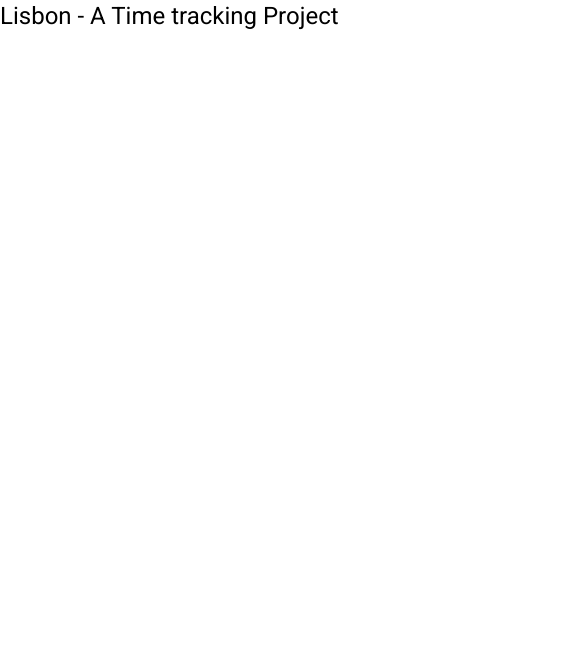
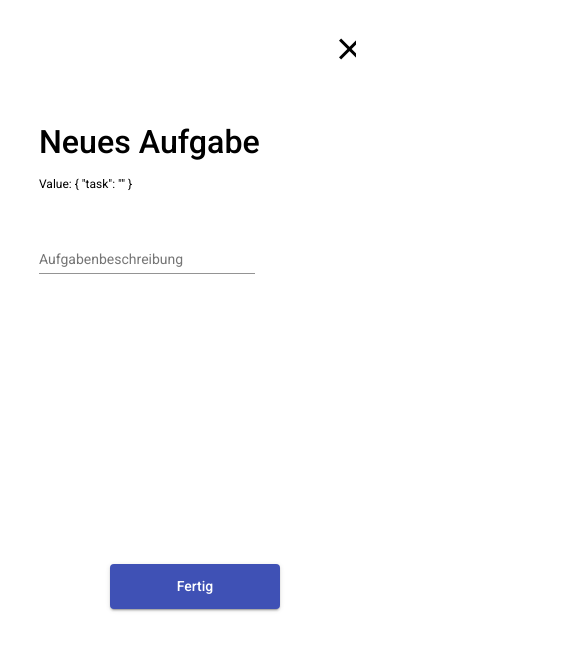
Before and after one commit to lks95/timetracking, an Angular app in the folder frontend/: page / in a window 390 px wide. Shown: the top 650 px of the page, 585 px wide, since content can reach past the window. Built offline with nearby package versions, Linux system fonts and the light colour scheme.

Commit message:
added create-task component
styles not done yet // services not implemented // button functions not implemented // view only// not responsive

```diff
--- a/frontend/src/app/app.component.html
+++ b/frontend/src/app/app.component.html
@@ -1,4 +1 @@
-<h1>Lisbon - A Time tracking Project</h1>
-<!-- TODO Add here app's overall frame (e.g. navigation bar, frame layout) -->
-<!-- Router outlet acts as a placeholder for the laoded route -->
-<router-outlet></router-outlet>
+<newtask></newtask>
--- /dev/null
+++ b/frontend/src/app/components/new-task/new-task.component.html
@@ -0,0 +1,34 @@
+<html>
+<form [formGroup]="myForm">
+
+  <button mat-icon-button id="iconbutton" (click)="onClickClose()">
+    <mat-icon id="iconsize">close</mat-icon>
+  </button>
+
+
+  <p></p>
+  <h2>Neues Aufgabe</h2>
+
+  <div id="valuepc">
+    <span>Value: {{ myForm.value | json }}</span>
+  </div>
+
+  <p></p>
+
+
+  <div id="inputs">
+    <mat-form-field class="tasknameinput">
+      <mat-label class="tasklabel">Aufgabenbeschreibung</mat-label>
+      <input matInput placeholder="Aufgabenbeschreibung" formControlName="task">
+    </mat-form-field>
+  </div>
+
+
+  <div id="container">
+    <div class="centering-button">
+      <button mat-raised-button color="primary" id="button" (click)="onClickFinish()">Fertig</button>
+    </div>
+  </div>
+</form>
+
+</html>
--- /dev/null
+++ b/frontend/src/app/components/new-task/new-task.component.scss
@@ -0,0 +1,61 @@
+h2{
+  text-align: left;
+  margin-left: 10%;
+  font-size: 230%;
+  margin-top: 15%;
+}
+
+#valuepc{
+  text-align: left;
+  font-size: 12px;
+  margin-left: 10%;
+}
+
+mat-form-field{
+  text-align: center;
+}
+
+.tasknameinput{
+  width: 37%;
+  margin-bottom: 5%;
+  margin-top: 5%;
+}
+
+.tasklabel{
+  float: left;
+}
+
+#inputs{
+  text-align: left;
+  margin-left: 10%;
+  width: 150%;
+}
+
+#container{
+  height: 375px;
+  width: auto;
+  display: flex;
+
+  align-items: center;
+  justify-content: center;
+}
+
+.centering-button {
+  margin-top: 40%;
+  -ms-transform: translate(-50%, -50%);
+}
+
+#button {
+  height: 45px;
+  width: 170px;
+}
+
+#iconbutton{
+  display: flex;
+  margin-left: 85%;
+  margin-top: 7%;
+}
+
+#iconsize{
+  font-size: 36px;
+}
--- /dev/null
+++ b/frontend/src/app/components/new-task/new-task.component.ts
@@ -0,0 +1,27 @@
+import { Component, OnInit } from '@angular/core';
+import {FormBuilder, FormGroup} from '@angular/forms';
+
+
+@Component({
+  selector: 'newtask',
+  templateUrl: './new-task.component.html',
+  styleUrls: ['./new-task.component.scss']
+})
+
+export class NewTaskComponent implements OnInit{
+
+  myForm: FormGroup;
+
+  constructor(private fb: FormBuilder) {
+  }
+  ngOnInit() {
+    this.myForm = this.fb.group({
+      task: ''
+    });
+    this.myForm.valueChanges.subscribe(console.log);
+  }
+  onClickFinish(){
+  }
+  onClickClose(){
+  }
+}
```
Also changed, not shown: frontend/src/app/app.module.ts (+15 -2 lines), 1 other file (tests, documents, lock files or other folders).
